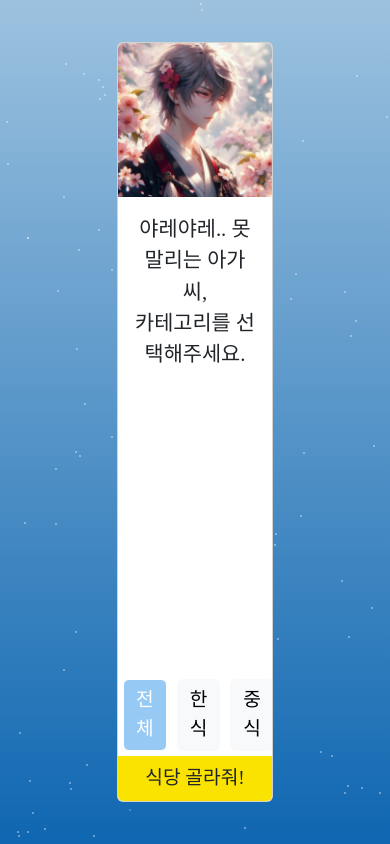
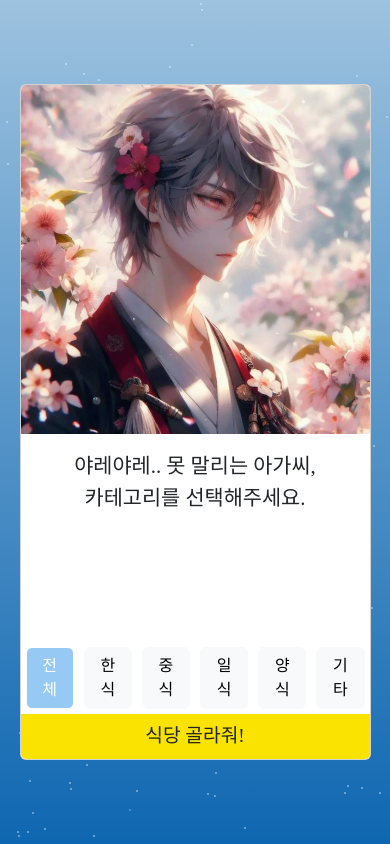
Before and after one commit to s1lv3rrud/react-js-okasik, a React (Vite) app: page /story in a window 390 px wide. Built offline with nearby package versions, Linux system fonts and the light colour scheme; a web font is replaced by a local one.

Commit message:
feat: 모바일 미디어 쿼리

```diff
--- a/src/styles/CategoryStoryCard.css
+++ b/src/styles/CategoryStoryCard.css
@@ -57,3 +57,14 @@
   background-color: #fae300;
   border: 0;
 }
+
+@media (max-width: 768px) {
+  .card {
+    width: 90%;
+    height: 80vh;
+  }
+
+  .menu-button {
+    font-size: 1rem;
+  }
+}
```
